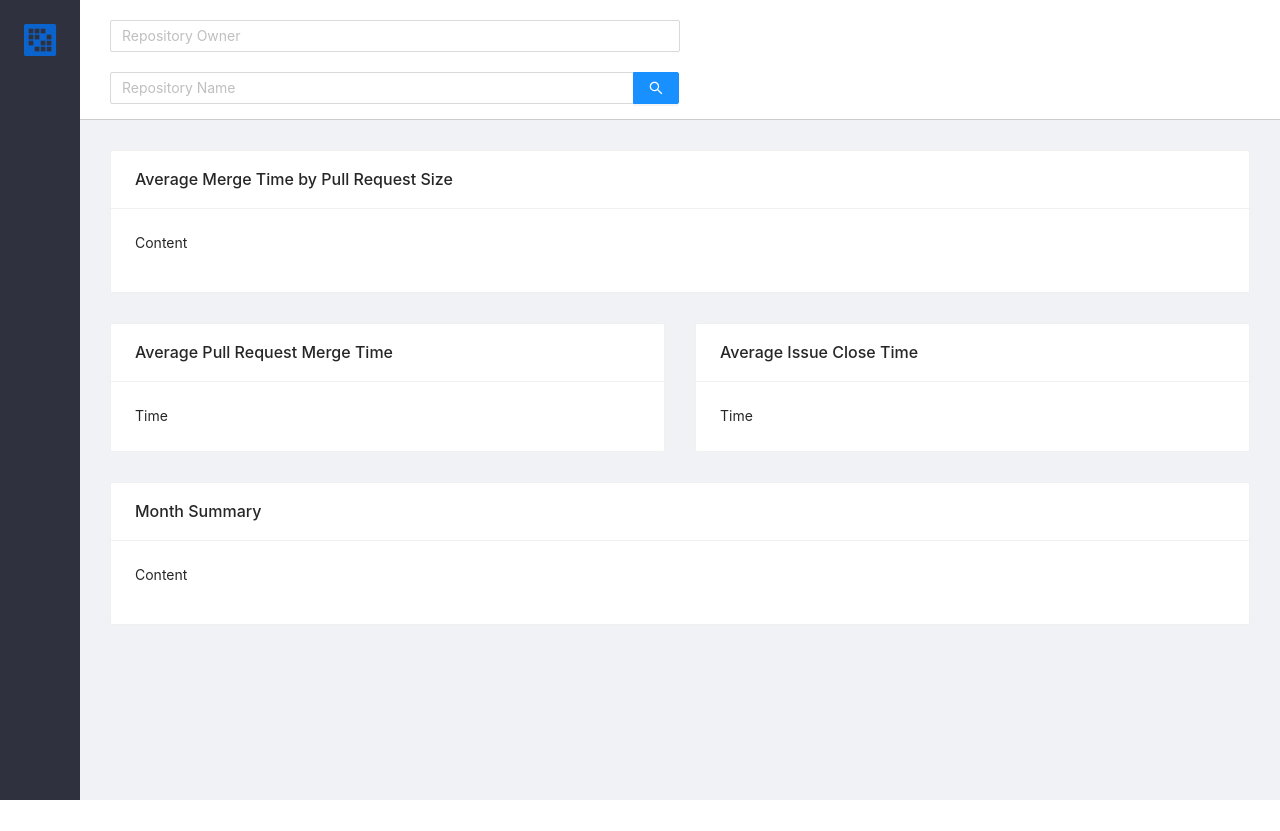
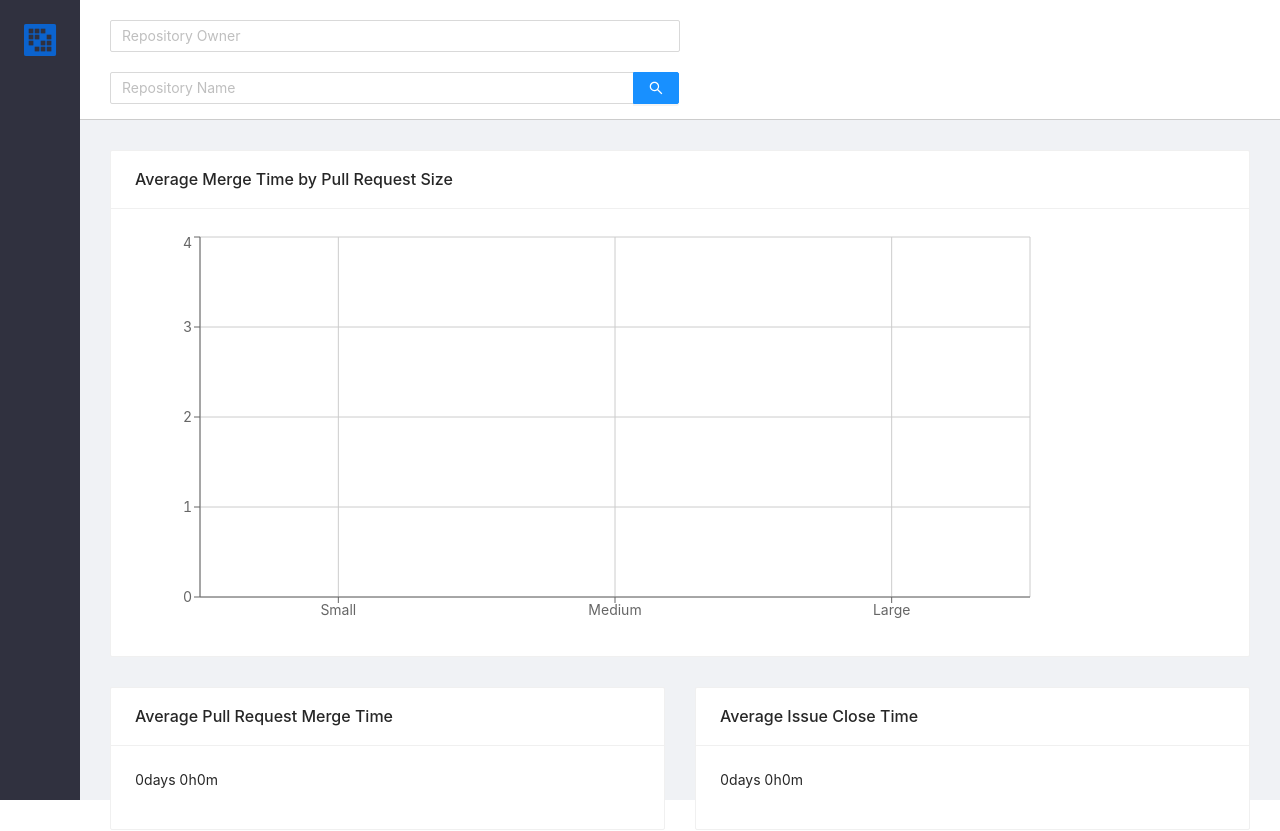
Before and after one commit to avpalmeira/github-analytics, a React (Create React App) app: page / in a window 1280 px wide. Shown: the top 831 px of the page. Before the commit the page ends 800 px from the top, so only its background shows below. Built offline with nearby package versions, Linux system fonts and the light colour scheme; no server answers.

Commit message:
place charts and information on respective apropriate card

```diff
--- a/src/App.js
+++ b/src/App.js
@@ -1,5 +1,5 @@
 import React, { useState, useEffect } from 'react';
-import { LineChart, Line, CartesianGrid, XAxis, YAxis, Tooltip } from 'recharts';
+import { BarChart, Bar, LineChart, Line, CartesianGrid, XAxis, YAxis, Tooltip } from 'recharts';
 import moment from 'moment';
 import { Card, Col, Input, Layout, Row } from 'antd';
 import api from './services/api';
@@ -12,7 +12,7 @@ function App() {
   const [ pullRequests, setPullRequests ] = useState([]);
   const [ prHistory, setPRHistory ] = useState([]);
 
-  const CustomTooltip = ({ active, payload, label }) => {
+  const CustomTooltip1 = ({ active, payload, label }) => {
     if (active && payload) {
       return (
         <div style={{ border: "1px solid black", padding: 10, backgroundColor: "white" }}>
@@ -35,12 +35,27 @@ function App() {
     return null;
   }
 
+  const CustomTooltip2 = ({ active, payload, label }) => {
+    if (active && payload) {
+      return (
+        <div style={{ border: "1px solid black", padding: 10, backgroundColor: "white" }}>
+          <div style={{ textAlign: "center", fontWeight: "bold" }}>{label}</div>
+          <div style={{ display: "flex", fontSize: 16 }}>
+            <span style={{ marginRight: 10 }}>Average Time</span>
+            <span>{payload[0].payload.duration}h</span>
+          </div>
+          <div style={{ display: "flex", fontSize: 16 }}>
+            <span style={{ marginRight: 10 }}>Pull Requests</span>
+            <span>{payload[0].payload.quantity}</span>
+          </div>
+        </div>
+      );
+    }
+    return null;
+  }
+
   const formatDayHourMinute = (duration) => {
     return `${duration.get('days')}days ${duration.get('hours')}h${duration.get('minutes')}m`;
-  }
-
-  const formatHour = (duration) => {
-    return `${duration.get('hours')}h`;
   }
 
   // use same method as above with new params: size
@@ -68,6 +83,9 @@ function App() {
       averageDuration = sumOfDurations / objects.length;
     }
     const duration = moment.duration(averageDuration);
+    if (size !== "") {
+      return { quantity: objects.length, duration: duration.get('hours') };
+    }
     return { quantity: objects.length, duration };
   }
 
@@ -175,6 +193,14 @@ function App() {
   const { Header, Content, Sider } = Layout;
   const { Search } = Input;
 
+  const getAveragePRDurationBySize = () => {
+    const response = [];
+    response[0] = { name: 'Small', ...getAverageDuration(pullRequests, "small", "MERGED") };
+    response[1] = { name: 'Medium', ...getAverageDuration(pullRequests, "medium", "MERGED") };
+    response[2] = { name: 'Large', ...getAverageDuration(pullRequests, "large", "MERGED") };
+    return response;
+  }
+
   return (
     <Layout className="main">
       <Sider className="sidebar">
@@ -187,51 +213,43 @@ function App() {
         </Header>
         <Content className="content">
           <Card title="Average Merge Time by Pull Request Size">
-            <p>Content</p>
+            <BarChart width={900} height={400} data={getAveragePRDurationBySize()}>
+              <CartesianGrid stroke="#ccc" />
+              <XAxis dataKey="name"/>
+              <YAxis/>
+              <Tooltip content={<CustomTooltip2 />} />
+              <Bar dataKey="duration" fill="#8884d8"/>
+            </BarChart>
           </Card>
           <Row gutter={30} style={{ marginTop: 30 }}>
             <Col span={12}>
               <Card title="Average Pull Request Merge Time">
-                Time
+                <p>{formatDayHourMinute(getAverageDuration(pullRequests, "", "MERGED").duration)}</p>
               </Card>
             </Col>
             <Col span={12}>
               <Card title="Average Issue Close Time">
-                Time
+                <p>{formatDayHourMinute(getAverageDuration(issues).duration)}</p>
               </Card>
             </Col>
           </Row>
           <Card title="Month Summary" style={{ marginTop: 30 }}>
-            <p>Content</p>
+            {prHistory !== [] ? (
+              <LineChart width={900} height={400} margin={{ left: -20 }} data={prHistory}>
+                <CartesianGrid stroke="#ccc" />
+                <XAxis dataKey="key" />
+                <YAxis />
+                <Tooltip content={<CustomTooltip1 />} />
+                <Line type="monotone" dataKey="open" stroke="#8884d8" />
+                <Line type="monotone" dataKey="closed" stroke="#82ca9d" />
+                <Line type="monotone" dataKey="merged" stroke="#8884d8" />
+              </LineChart>
+            ) : null }
           </Card>
         </Content>
       </Layout>
     </Layout>
   );
-
-  // return (
-  //   <div className="App">
-  //     <header className="App-header">
-  //       <p>Querying data from the Github API:</p>
-  //       {prHistory !== [] ? (
-  //       <LineChart width={900} height={400} margin={{ left: -20 }} data={prHistory}>
-  //         <Line type="monotone" dataKey="open" stroke="#8884d8" />
-  //         <Line type="monotone" dataKey="closed" stroke="#82ca9d" />
-  //         <Line type="monotone" dataKey="merged" stroke="#8884d8" />
-  //         <XAxis dataKey="key" />
-  //         <YAxis />
-  //         <CartesianGrid stroke="#ccc" />
-  //         <Tooltip content={<CustomTooltip />} />
-  //       </LineChart>
-  //       ) : null }
-  //       <p>Average Duration of Closing of Issues: {formatDayHourMinute(getAverageDuration(issues).duration)}</p>
-  //       <p>Average Duration of Merged PRs: {formatDayHourMinute(getAverageDuration(pullRequests, "", "MERGED").duration)}</p>
-  //       <p>Average Duration of Small PRs: {formatHour(getAverageDuration(pullRequests, "small", "MERGED").duration)}</p>
-  //       <p>Average Duration of Medium PRs: {formatHour(getAverageDuration(pullRequests, "medium", "MERGED").duration)}</p>
-  //       <p>Average Duration of Large PRs: {formatHour(getAverageDuration(pullRequests, "large", "MERGED").duration)}</p>
-  //     </header>
-  //   </div>
-  // );
 }
 
 export default App;
```
